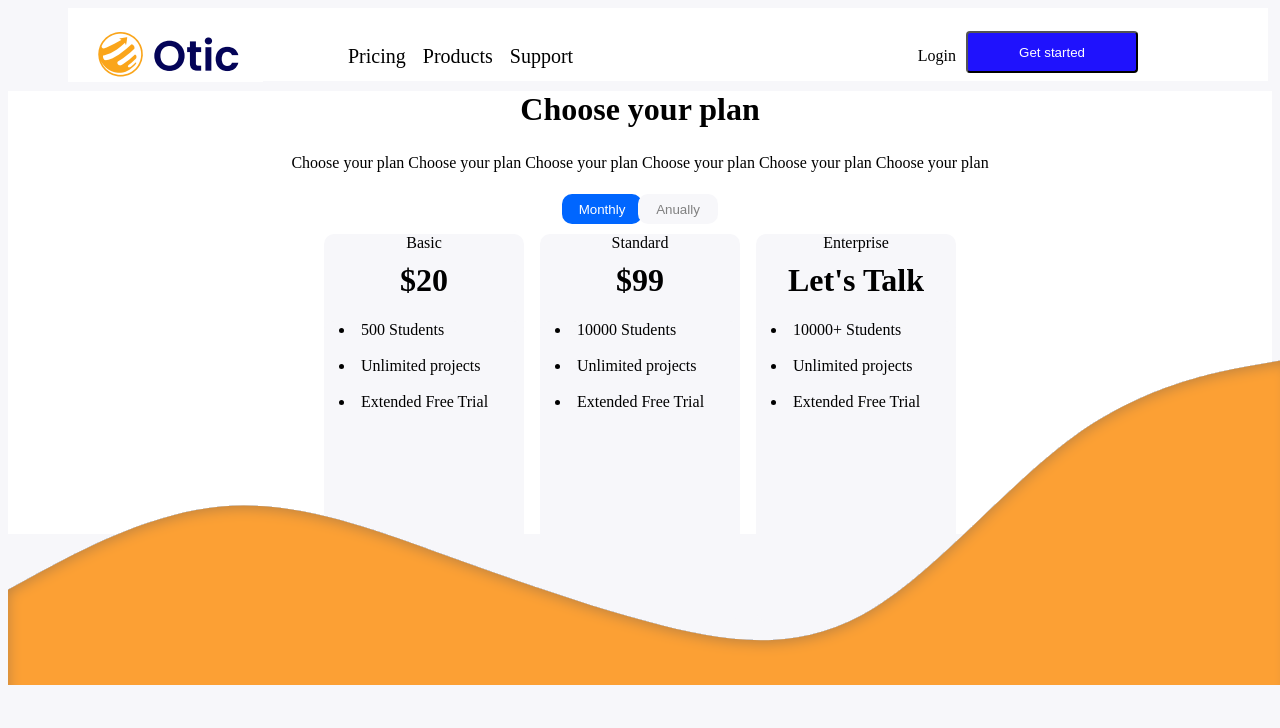
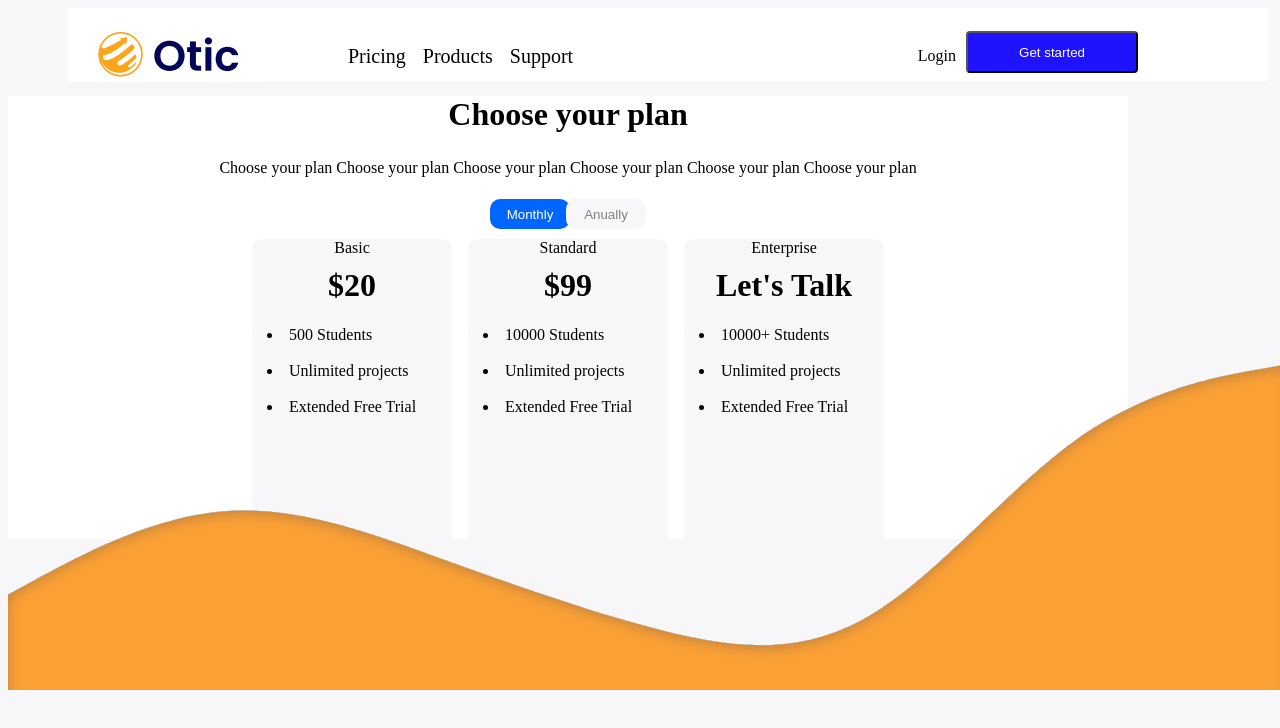
Before and after one commit to otic-ai/EDUCATIONSUITE-FRONTEND, a React (Create React App) app: page /billing in a window 1280 px wide. Shown: the top 728 px of the page. Built offline with nearby package versions, Linux system fonts and the light colour scheme.

Commit message:
frontend

```diff
--- a/src/index.css
+++ b/src/index.css
@@ -102,7 +102,6 @@ margin-left: 80px;
 
 
 /*billing*/
-
 .billing .header{
   background: white;
   margin-left: 60px;
@@ -141,9 +140,8 @@ color: white;
 
 .billing .vector{
   background: white;
-  margin: auto;
-  width: 100%;
-  padding: auto;
+  margin-top: 15px;
+  width: 70em;
 }
 
 .billing .vector .trial{
```
